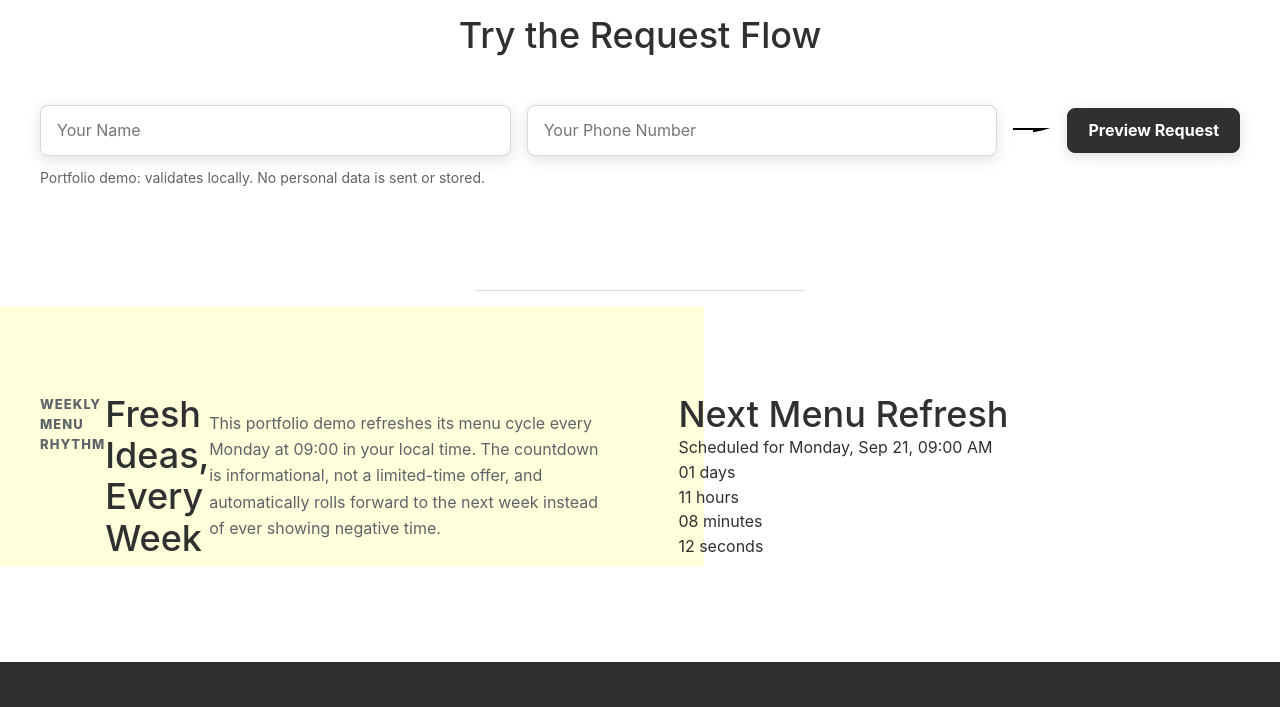
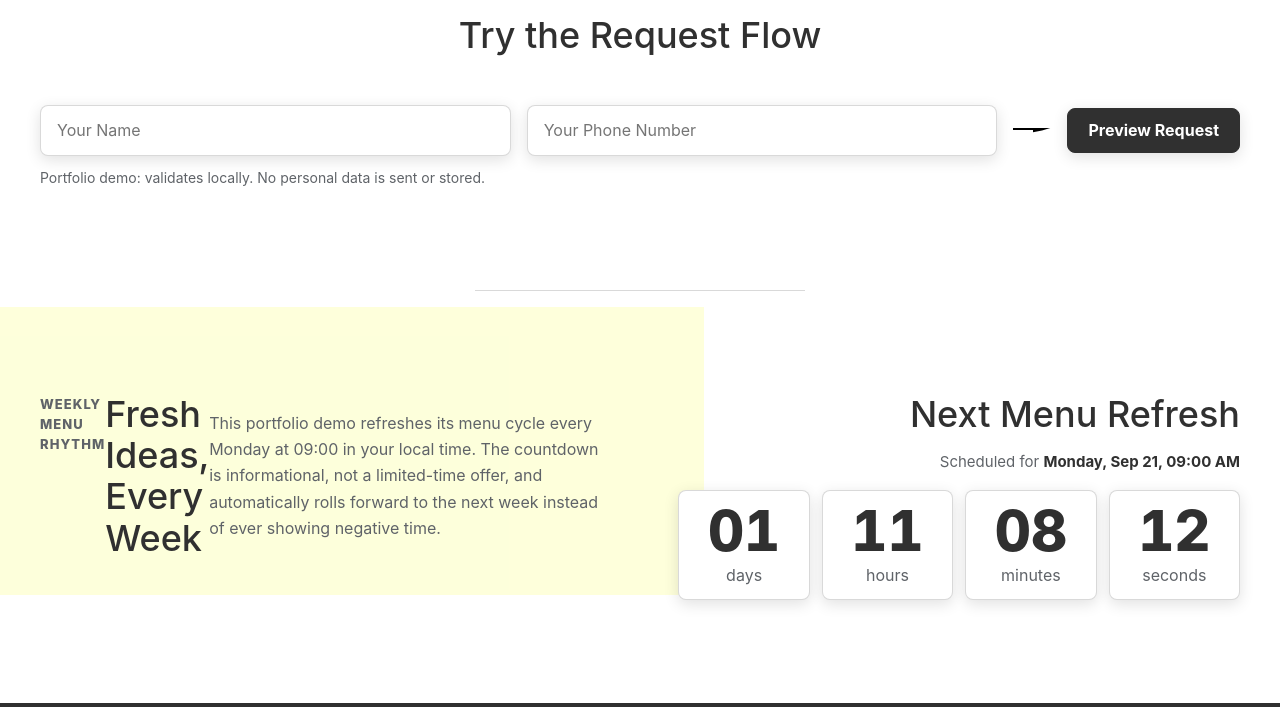
Before and after one commit to MykolaDotsenko/Healthy-Lifestyle-Website-Vanilla-JS, a website with bundled scripts: page index.html in a window 1280 px wide. Shown: the part 3983-4690 px from the top of the page. Built offline with nearby package versions, Linux system fonts and the light colour scheme.

Commit message:
style: restore responsive countdown cards

```diff
--- a/css/style.css
+++ b/css/style.css
@@ -1186,3 +1186,76 @@
     }
   }
 }
+
+
+@layer layout {
+  .promotion__timer {
+    display: grid;
+    min-inline-size: 0;
+    gap: var(--space-4);
+  }
+
+  .timer {
+    display: grid;
+    grid-template-columns: repeat(2, minmax(0, 1fr));
+    gap: var(--space-3);
+  }
+}
+
+@layer components {
+  .promotion__deadline {
+    color: var(--color-text-muted);
+    font-size: 0.9375rem;
+    line-height: 1.5;
+  }
+
+  .promotion__deadline time {
+    color: var(--color-text);
+    font-weight: 700;
+  }
+
+  .timer__block {
+    display: grid;
+    min-block-size: 6.5rem;
+    place-items: center;
+    align-content: center;
+    padding: var(--space-3);
+    border: 1px solid var(--color-border);
+    border-radius: var(--radius-sm);
+    background: var(--color-surface);
+    box-shadow: var(--shadow-sm);
+    color: var(--color-text-muted);
+    text-align: center;
+  }
+
+  .timer__block span {
+    display: block;
+    margin-block-end: var(--space-1);
+    color: var(--color-text);
+    font-size: clamp(2rem, 7vw, 3.5rem);
+    font-weight: 800;
+    font-variant-numeric: tabular-nums;
+    line-height: 1;
+  }
+}
+
+@layer responsive {
+  @media (min-width: 40rem) {
+    .timer {
+      grid-template-columns: repeat(4, minmax(0, 1fr));
+    }
+  }
+
+  @media (min-width: 64rem) {
+    .promotion__timer .title,
+    .promotion__deadline {
+      text-align: end;
+    }
+  }
+
+  @media (forced-colors: active) {
+    .timer__block {
+      border: 1px solid ButtonText;
+    }
+  }
+}
```
